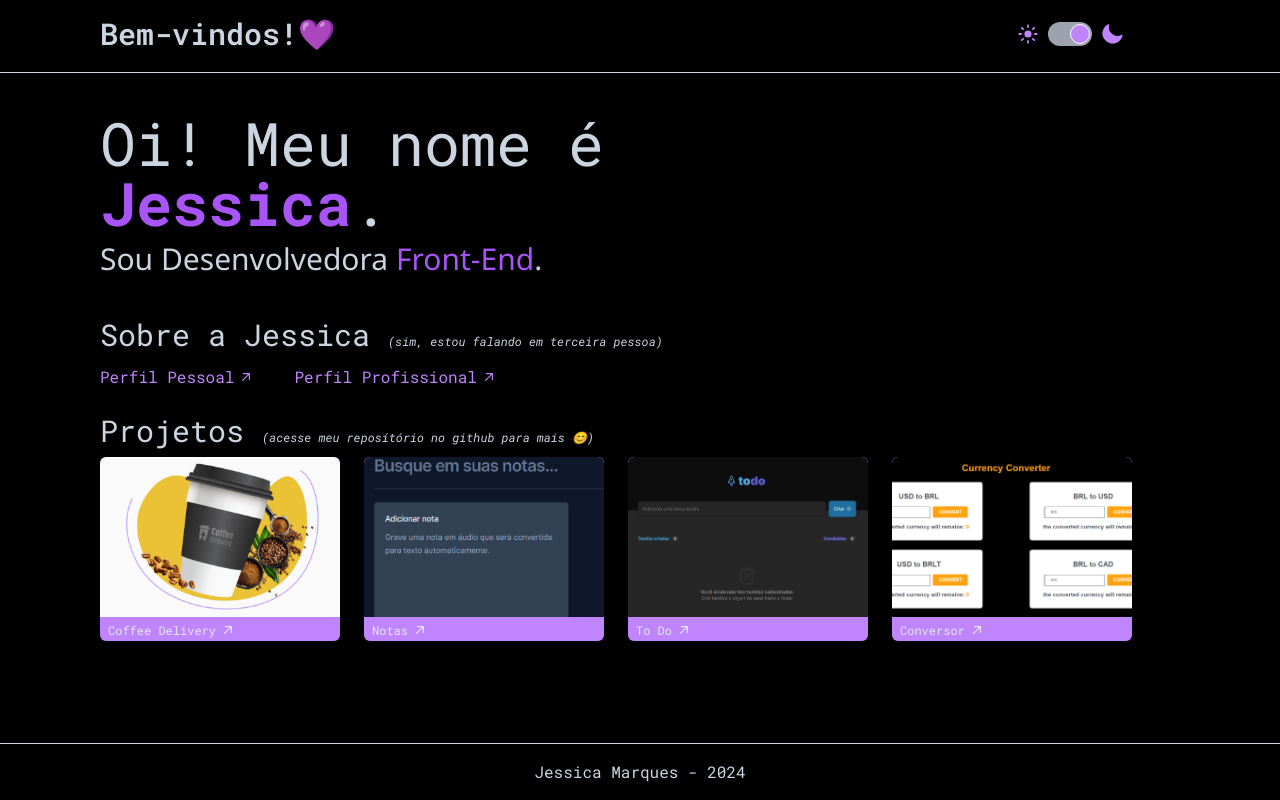
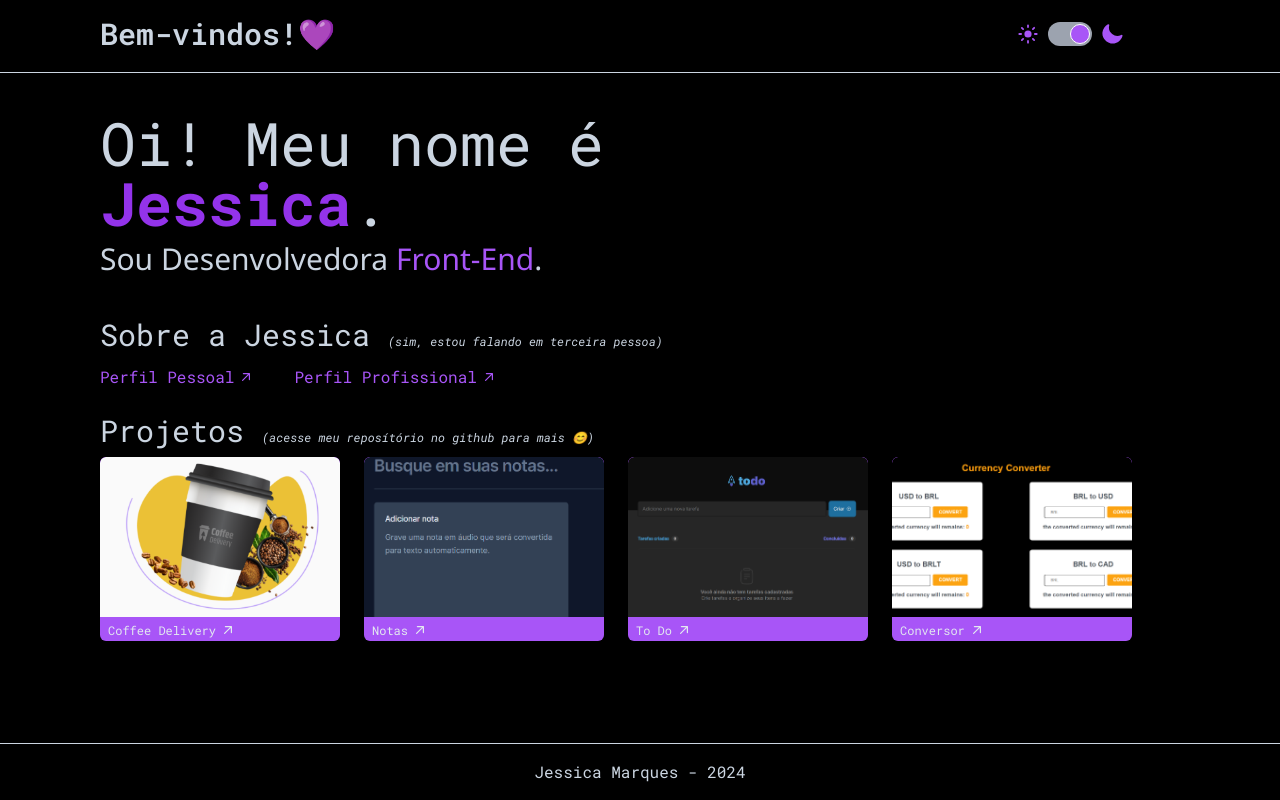
Before and after one commit to jessicaMarquess/my-profile, a React (Vite) app: page / in a window 1280 px wide. Built offline with nearby package versions, Linux system fonts and the light colour scheme; some icons are missing.

Commit message:
style: color purple

```diff
--- a/src/components/ThemeToggle/index.tsx
+++ b/src/components/ThemeToggle/index.tsx
@@ -10,7 +10,7 @@ const ThemeToggle: React.FC<ThemeToggleProps> = ({ toggleTheme, theme }) => {
   return (
     <label className="inline-flex relative items-center mr-5 cursor-pointer">
       <div className="mr-2 text-sm font-medium text-gray-900">
-        <SunIcon className="h-6 w-6 text-purple-400" />
+        <SunIcon className="h-6 w-6 text-purple-500" />
       </div>
       <label className="relative inline-flex items-center me-5 cursor-pointer">
         <input
@@ -20,11 +20,11 @@ const ThemeToggle: React.FC<ThemeToggleProps> = ({ toggleTheme, theme }) => {
           checked={theme === 'dark'}
         />
         <div
-          className={`w-11 h-6 bg-gray-300 rounded-full peer peer-focus:ring-4 peer-focus:ring-purple-400 dark:bg-gray-400 peer-checked:after:translate-x-full rtl:peer-checked:after:-translate-x-full peer-checked:after:dark:bg-purple-400 peer-checked:after:border-white after:content-[''] after:absolute after:top-0.5 after:start-[2px] after:bg-purple-400 after:border-gray-200 after:border after:rounded-full after:h-5 after:w-5 after:transition-all dark:border-gray-600 peer-checked:dark:bg-gray-400 peer-checked:bg-gray-300`}
+          className={`w-11 h-6 bg-gray-300 rounded-full peer peer-focus:ring-4 peer-focus:ring-purple-400 dark:bg-gray-400 peer-checked:after:translate-x-full rtl:peer-checked:after:-translate-x-full peer-checked:after:dark:bg-purple-500 peer-checked:after:border-white after:content-[''] after:absolute after:top-0.5 after:start-[2px] after:bg-purple-500 after:border-gray-200 after:border after:rounded-full after:h-5 after:w-5 after:transition-all dark:border-gray-600 peer-checked:dark:bg-gray-400 peer-checked:bg-gray-300`}
           onClick={toggleTheme}
         ></div>
         <div className="ml-2">
-          <MoonIcon className="h-6 w-6 text-purple-400" />
+          <MoonIcon className="h-6 w-6 text-purple-500" />
         </div>
       </label>
     </label>
--- a/src/components/Welcome/index.tsx
+++ b/src/components/Welcome/index.tsx
@@ -19,7 +19,7 @@ const Welcome: React.FC<ThemeWelcomeProps> = ({ theme }) => {
             className={`text-slate-700  dark:text-slate-300 font-roboto-mono text-5xl lg:text-6xl mb-2 `}
           >
             Oi! Meu nome é <br className="hidden lg:inline" />
-            <strong className="text-purple-500 pb-2">Jessica</strong>.
+            <strong className="text-purple-600 pb-2">Jessica</strong>.
           </animated.h1>
           <p
             className={`text-${theme === 'dark' ? 'white' : 'slate-700'} dark:text-slate-300 text-3xl`}
--- a/src/pages/Home/components/ProjectsCard/index.tsx
+++ b/src/pages/Home/components/ProjectsCard/index.tsx
@@ -12,7 +12,7 @@ const ProjectsCard: React.FC<ProjectsCardProps> = ({ title, link, img }) => {
       <div
         role="button"
         tabIndex={0}
-        className="relative max-w-xs overflow-hidden bg-cover bg-no-repeat cursor-pointer text-slate-700 dark:text-slate-200 h-auto bg-purple-400 w-80 sm:w-60 h-50 my-2 rounded-md"
+        className="relative max-w-xs overflow-hidden bg-cover bg-no-repeat cursor-pointer text-slate-700 dark:text-slate-200 h-auto bg-purple-500 w-80 sm:w-60 h-50 my-2 rounded-md"
         onClick={() => window.open(link)}
       >
         <img
@@ -21,7 +21,7 @@ const ProjectsCard: React.FC<ProjectsCardProps> = ({ title, link, img }) => {
           className="rounded-t-md h-40 w-80 sm:w-60 object-cover"
           loading="lazy"
         />
-        <div className="absolute bottom-0 left-0 right-0 top-0 h-full w-full overflow-hidden bg-purple-400 bg-fixed opacity-0 transition duration-300 ease-in-out hover:opacity-50"></div>
+        <div className="absolute bottom-0 left-0 right-0 top-0 h-full w-full overflow-hidden bg-purple-500 bg-fixed opacity-0 transition duration-300 ease-in-out hover:opacity-50" />
         <a
           className="pl-2 inline-flex items-center text-slate-700 dark:text-slate-200 text-nowrap text-xs font-roboto-mono hover:underline"
           href="/perfil-profissional"
--- a/src/pages/Home/index.tsx
+++ b/src/pages/Home/index.tsx
@@ -25,7 +25,7 @@ export const Home: React.FC<ThemeHomeProps> = ({ theme }) => {
           </h1>
           <div className="flex gap-x-4 md:gap-x-10 lg:mt-3 mt-0">
             <a
-              className="inline-flex items-center text-purple-400 font-roboto-mono cursor-pointer  hover:underline"
+              className="inline-flex items-center text-purple-500 font-roboto-mono cursor-pointer  hover:underline"
               href="/perfil-pessoal"
             >
               Perfil Pessoal
@@ -36,7 +36,7 @@ export const Home: React.FC<ThemeHomeProps> = ({ theme }) => {
               />
             </a>
             <a
-              className="inline-flex items-center text-purple-400 font-roboto-mono cursor-pointer  hover:underline"
+              className="inline-flex items-center text-purple-500 font-roboto-mono cursor-pointer  hover:underline"
               href="/perfil-profissional"
             >
               Perfil Profissional
--- a/src/pages/NotFound/index.tsx
+++ b/src/pages/NotFound/index.tsx
@@ -9,7 +9,7 @@ const NotFound = () => {
         </h1>
         <a
           href="/"
-          className="inline-flex items-center text-purple-400 font-roboto-mono cursor-pointer  hover:underline pb-4"
+          className="inline-flex items-center text-purple-500 font-roboto-mono cursor-pointer  hover:underline pb-4"
         >
           Voltar para a página inicial
           <ArrowUpRightIcon className=" ml-1" width={16} height={16} />
--- a/src/pages/Pessoal/index.tsx
+++ b/src/pages/Pessoal/index.tsx
@@ -10,7 +10,7 @@ export const Pessoal = () => {
     <section className="mx-auto flex flex-col justify-center items-center  max-w-[800px]">
       <animated.h1
         style={styles}
-        className="text-purple-400 text-4xl self-start font-roboto-mono ml-4 lg:ml-0 mt-2 lg:mt-10"
+        className="text-purple-500 text-4xl self-start font-roboto-mono ml-4 lg:ml-0 mt-2 lg:mt-10"
       >
         Oi, prazer! Me chamo Jessica 🙃
       </animated.h1>
--- a/src/pages/Profissional/index.tsx
+++ b/src/pages/Profissional/index.tsx
@@ -17,17 +17,17 @@ export const Profissional = () => {
     <section className="rounded-lg mx-auto flex flex-col justify-center items-center max-w-[1090px]">
       <animated.h1
         style={styles}
-        className="text-purple-400 text-4xl self-start font-roboto-mono ml-4 lg:ml-0 mt-2 lg:mt-10"
+        className="text-purple-500 text-4xl self-start font-roboto-mono ml-4 lg:ml-0 mt-2 lg:mt-10"
       >
         Perfil Profissional
       </animated.h1>
       <a
-        className="ml-4 mt-3 lg:mt-0 inline-flex sm:hidden items-center text-purple-400 font-roboto-mono cursor-pointer hover:underline self-start lg:ml-[200px]"
+        className="ml-4 mt-3 lg:mt-0 inline-flex sm:hidden items-center text-purple-500 font-roboto-mono cursor-pointer hover:underline self-start lg:ml-[200px]"
         href={DOWNLOAD_LINK}
         download="CV___versão_ptbr.pdf"
       >
         <ArrowDownTrayIcon
-          className="text-purple-400 mr-2"
+          className="text-purple-500 mr-2"
           width={16}
           height={16}
         />
@@ -65,12 +65,12 @@ export const Profissional = () => {
         </div>
       </div>
       <a
-        className="hidden sm:inline-flex items-center text-purple-400 font-roboto-mono cursor-pointer hover:underline self-start sm:ml-[200px]"
+        className="hidden sm:inline-flex items-center text-purple-500 font-roboto-mono cursor-pointer hover:underline self-start sm:ml-[200px]"
         href={DOWNLOAD_LINK}
         download="CV___versão_ptbr.pdf"
       >
         <ArrowDownTrayIcon
-          className="text-purple-400 mr-2"
+          className="text-purple-500 mr-2"
           width={16}
           height={16}
         />
```
